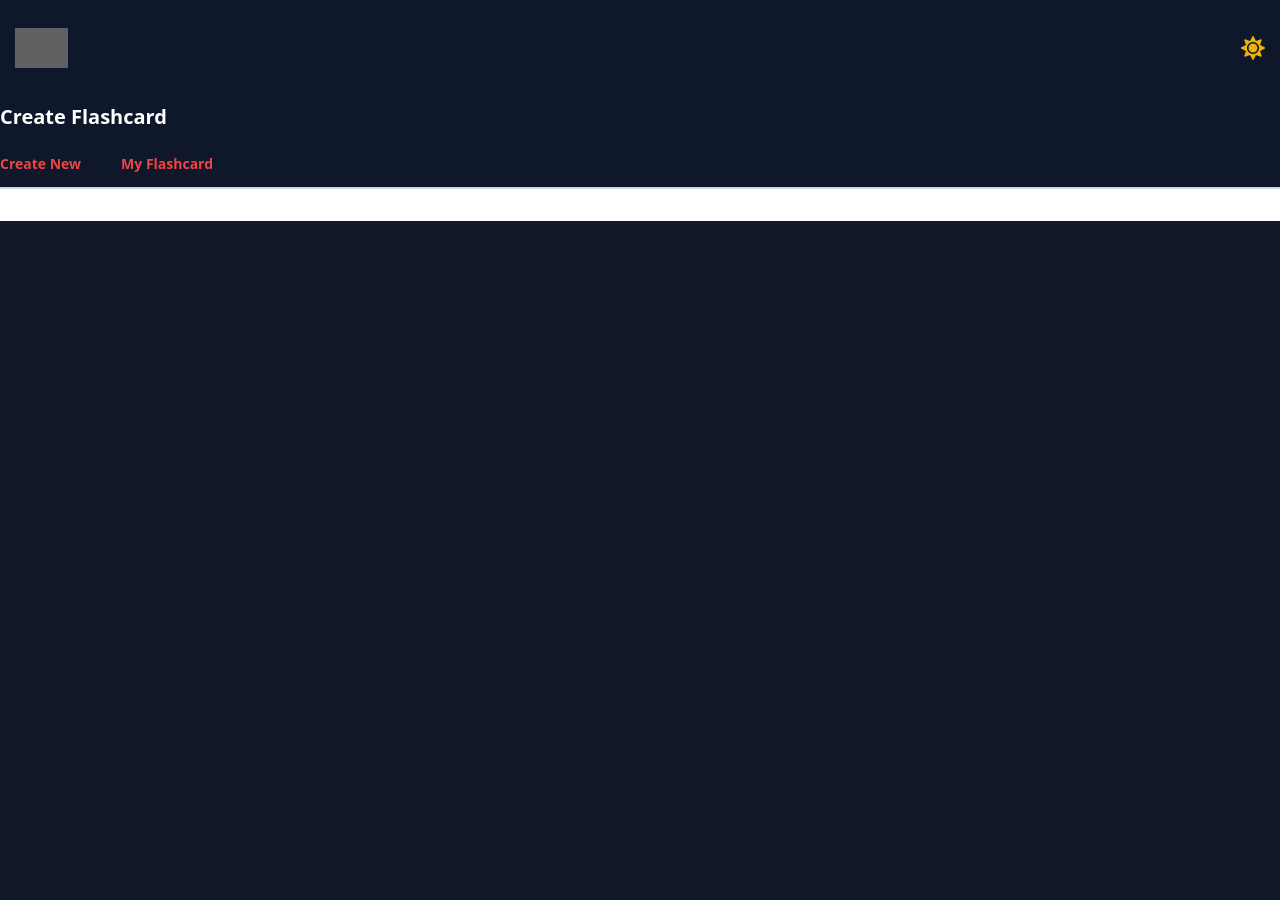
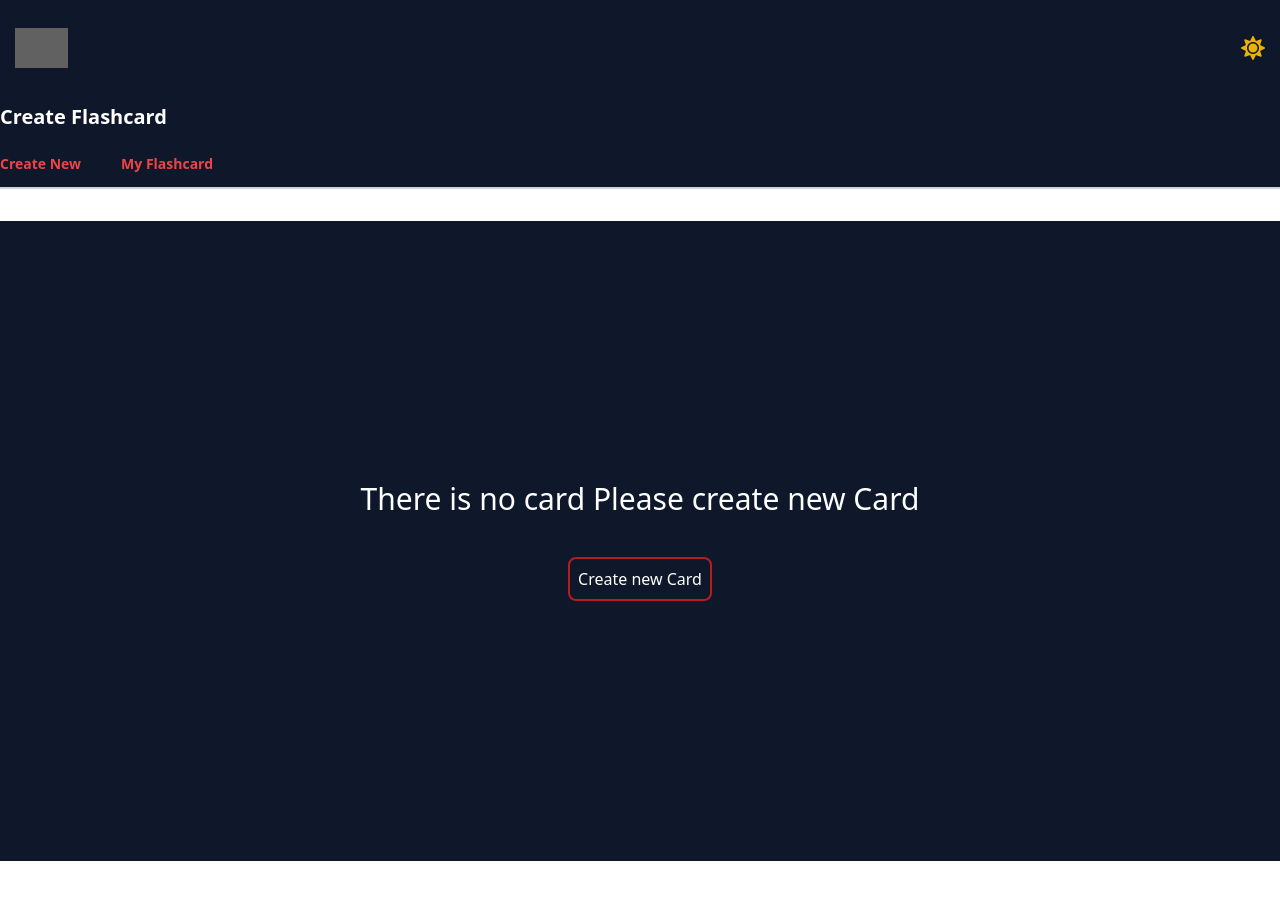
Before and after one commit to nancykaur11/Flashcard-Almabetter, a React (Create React App) app: page /flashcards in a window 1280 px wide. Shown: the top 900 px of the page. After the commit the page ends 861 px from the top, so only its background shows below. Built offline with nearby package versions, Linux system fonts and the light colour scheme; grey boxes are pictures that could not be loaded.

Commit message:
error handling completed

```diff
--- /dev/null
+++ b/src/components/NoCard.js
@@ -0,0 +1,22 @@
+import React from "react";
+import { useSelector } from "react-redux";
+import { Link } from "react-router-dom";
+
+const NoCard = () => {
+  const theme = useSelector((state) => state.theme);
+
+  return (
+    <div
+      className={`h-[80vh] flex justify-center flex-col items-center ${
+        theme ? "bg-white text-black" : "bg-slate-900 text-white"
+      }`}
+    >
+      <h6 className="text-3xl mb-10">There is no card Please create new Card</h6>
+      <Link to={"/"}>
+        <button className="border-2 border-red-700 hover:bg-red-700 hover:text-white px-2 py-2 rounded-lg transition-all duration-500">Create new Card</button>
+      </Link>
+    </div>
+  );
+};
+
+export default NoCard;
--- a/src/page/Flashcards.js
+++ b/src/page/Flashcards.js
@@ -4,6 +4,7 @@ import { Link } from "react-router-dom";
 import { AiFillCloseCircle } from "react-icons/ai";
 import { remove } from "../store/features/cards";
 import { useDispatch } from "react-redux";
+import NoCard from "../components/NoCard";
 
 const Flashcards = () => {
   const cards = useSelector((state) => state.cards);
@@ -11,6 +12,10 @@ const Flashcards = () => {
   const dispatch = useDispatch();
 
   return (
+    <>
+      {cards.length === 0 ? (
+        <NoCard />
+      ) : (
         <div
           className={`pt-12 transition-all min-h-screen duration-700 ${
             theme ? "bg-white-100 tex-black" : "bg-gray-900 text-white"
@@ -46,6 +51,8 @@ const Flashcards = () => {
             ))}
           </div>
         </div>
+      )}
+    </>
   );
 };
 
```
Lines whose indentation alone changed are shown as unchanged.
